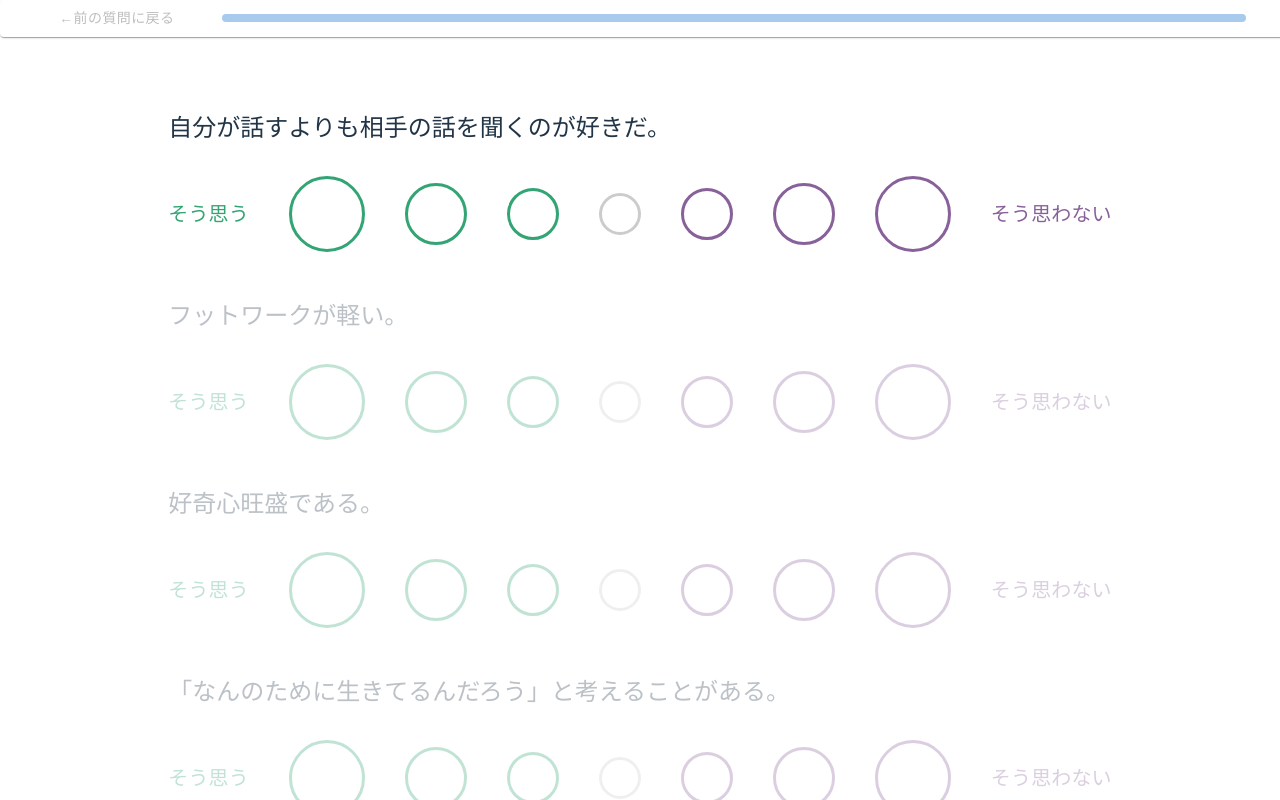
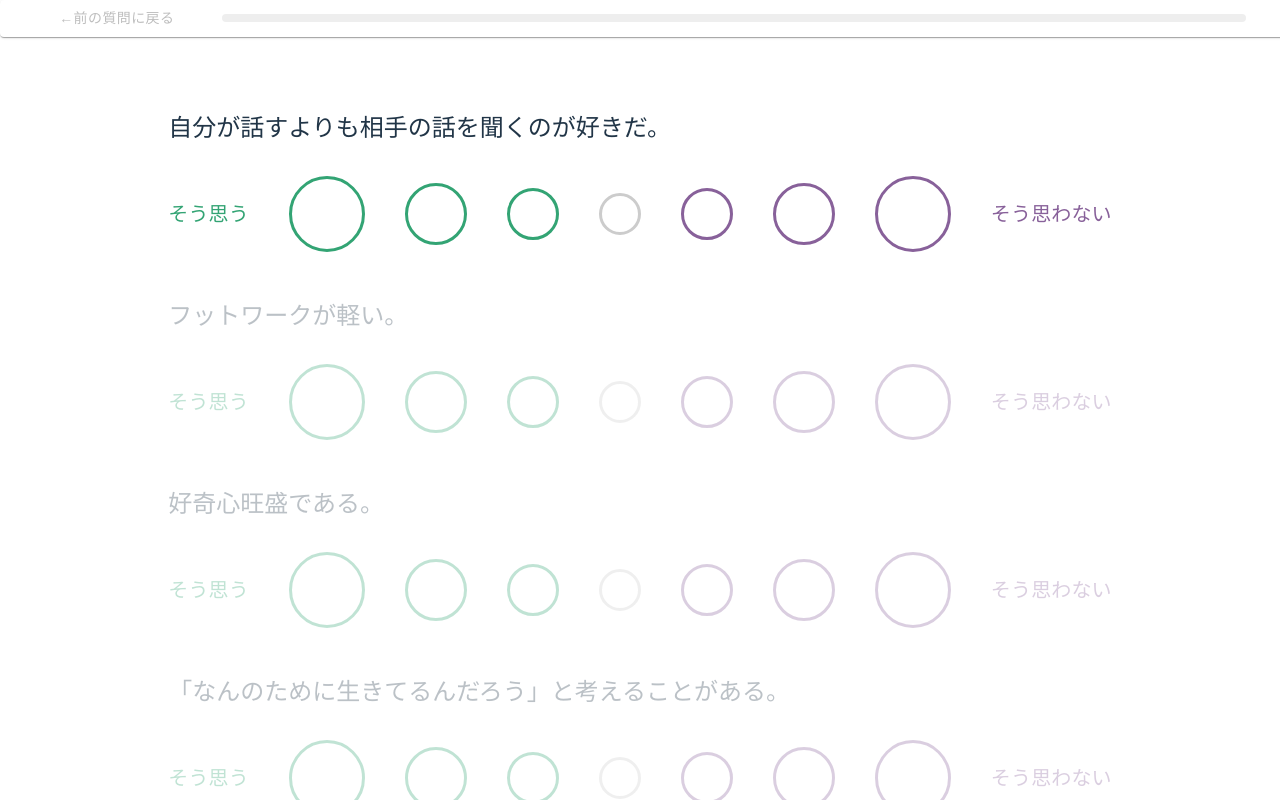
Before and after one commit to netakiryosuke/how-we-match, a React (Vite) app: page / in a window 1280 px wide. Both pictures are taken after a click on the button "診断を開始". Shown: the top 800 px of the page. Built offline with nearby package versions, Linux system fonts and the light colour scheme.

Commit message:
プログレスバーの色をTopPageのボタンの色と合わせて修正

```diff
--- a/src/components/ProgressHeader.jsx
+++ b/src/components/ProgressHeader.jsx
@@ -20,7 +20,18 @@ export default function ProgressHeader({ isPage1, answeredQuestion, totalQuestio
             <Tooltip title="最初にした回答が一番自分を表していると思いますよ。" arrow>
                 <Button onClick={() => console.log("If you wanna go back, just reload the page. Or... you could make that feature yourself and send me a PR.")} disabled={isPage1}>←前の質問に戻る</Button>
             </Tooltip>
-            <LinearProgress variant="determinate" value={progress} sx={{ width: "80vw", height: 8, borderRadius: 5 }} />
+            <LinearProgress
+                variant="determinate"
+                value={progress}
+                sx={{
+                    width: "80vw",
+                    height: 8,
+                    borderRadius: 5,
+                    "& .MuiLinearProgress-bar": {
+                        backgroundColor: "#4298B4",
+                    },
+                    backgroundColor: "#eee"
+                }} />
         </Paper>
     );
 }
--- a/src/components/TopPage.jsx
+++ b/src/components/TopPage.jsx
@@ -16,7 +16,7 @@ export default function TopPage() {
                     fontSize: "16px",
                     color: "white",
                     borderRadius: "40px",
-                    backgroundColor: "#158bb9ff",
+                    backgroundColor: "#4298B4",
                     borderColor: "#88619a",
                     margin: "30px",
                     ":hover": {
```
